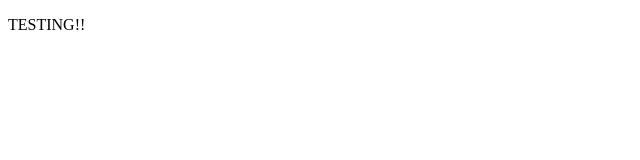
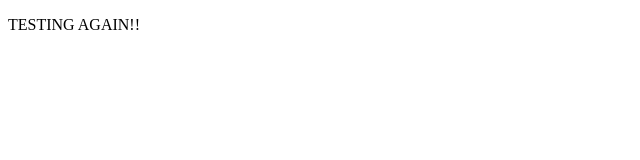
Before and after one commit to alanecode/quote-generator, a plain HTML site: page index.html in a window 1280 px wide. Shown: the full height of the page, 0-640 px from the left. Drawn offline with Linux system fonts and the light colour scheme.

Commit message:
added licence

```diff
--- a/index.html
+++ b/index.html
@@ -12,7 +12,7 @@
 
     <script type="text/javascript">
       function setQuote() {
-      document.getElementById("quoteText").innerHTML = "TESTING!!";
+      document.getElementById("quoteText").innerHTML = "TESTING AGAIN!!";
       }
 
       window.onload = setQuote;
```
Also changed, not shown: LICENSE.txt (added).
